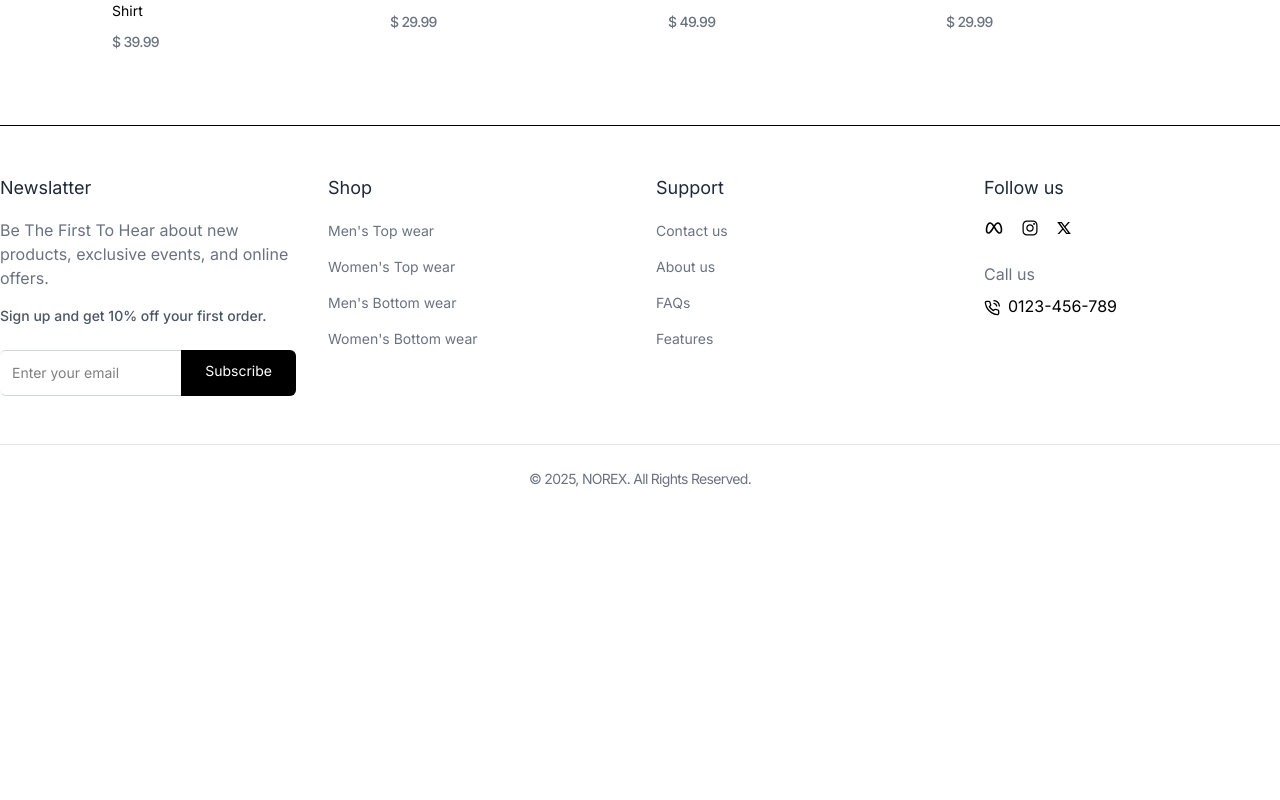
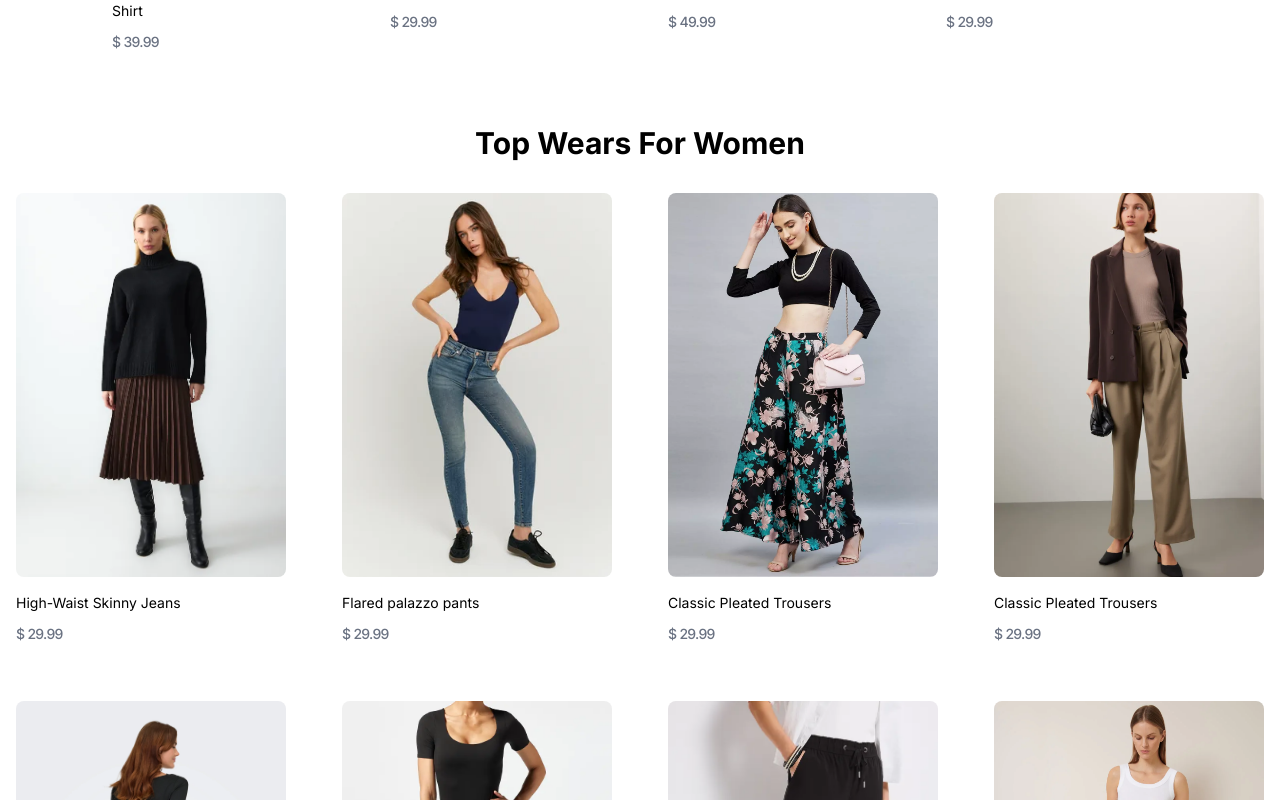
Before and after one commit to alirezanoshad/MERN-E-commerce-Web-App, a React (Vite) app in the folder frontend/: page / in a window 1280 px wide. Shown: the part 3760-4560 px from the top of the page. Before the commit the page ends 4297 px from the top, so only its background shows below. Built offline with nearby package versions, Linux system fonts and the light colour scheme.

Commit message:
Add Top Wears grid with placeholder products
Import ProductGrid and several test images, add a placeholderProducts array (8 sample items) and render a "Top Wears For Women" section in Home.jsx. This provides a temporary product grid for layout/testing until real product data is wired up.

```diff
--- a/frontend/src/pages/Home.jsx
+++ b/frontend/src/pages/Home.jsx
@@ -3,6 +3,69 @@ import { HeroSection } from "../components/Layout/HeroSection.jsx";
 import { GenderCollectionSection } from "../components/Products/GnederCollectionSection.jsx";
 import { NewArrivals } from "../components/Products/NewArrivals.jsx";
 import { ProductDetails } from "../components/Products/ProductDetails.jsx";
+import { ProductGrid } from "../components/Products/ProductGrid.jsx";
+
+// Test images
+import wp1 from "../assets/topWearsForWomen/wp1.webp";
+import wp2 from "../assets/topWearsForWomen/wp2.webp";
+import wp3 from "../assets/topWearsForWomen/wp3.webp";
+import wp4 from "../assets/topWearsForWomen/wp4.webp";
+import wp5 from "../assets/topWearsForWomen/wp5.webp";
+import wp6 from "../assets/topWearsForWomen/wp6.webp";
+import wp7 from "../assets/topWearsForWomen/wp7.webp";
+import wp8 from "../assets/topWearsForWomen/wp8.webp";
+
+// Test products - Top Wears For Women section
+const placeholderProducts = [
+  {
+    _id: 1,
+    name: "High-Waist Skinny Jeans",
+    price: 29.99,
+    images: [{ url: wp1, altText: "" }],
+  },
+  {
+    _id: 2,
+    name: "Flared palazzo pants",
+    price: 29.99,
+    images: [{ url: wp2, altText: "" }],
+  },
+  {
+    _id: 3,
+    name: "Classic Pleated Trousers",
+    price: 29.99,
+    images: [{ url: wp3, altText: "" }],
+  },
+  {
+    _id: 4,
+    name: "Classic Pleated Trousers",
+    price: 29.99,
+    images: [{ url: wp4, altText: "" }],
+  },
+  {
+    _id: 5,
+    name: "Classic Pleated Trousers",
+    price: 29.99,
+    images: [{ url: wp5, altText: "" }],
+  },
+  {
+    _id: 6,
+    name: "Classic Pleated Trousers",
+    price: 29.99,
+    images: [{ url: wp6, altText: "" }],
+  },
+  {
+    _id: 7,
+    name: "Classic Pleated Trousers",
+    price: 29.99,
+    images: [{ url: wp7, altText: "" }],
+  },
+  {
+    _id: 8,
+    name: "Classic Pleated Trousers",
+    price: 29.99,
+    images: [{ url: wp8, altText: "" }],
+  },
+];
 
 // Home component - includes main contetnts of home page
 export const Home = () => {
@@ -15,6 +78,13 @@ export const Home = () => {
       {/* Best Seller */}
       <h2 className="text-3xl text-center font-bold mb-4">Best Seller</h2>
       <ProductDetails />
+
+      <div className="container mx-auto">
+        <h2 className="text-3xl text-center font-bold mb-4">
+          Top Wears For Women
+        </h2>
+        <ProductGrid products={placeholderProducts} />
+      </div>
     </div>
   );
 };
```
